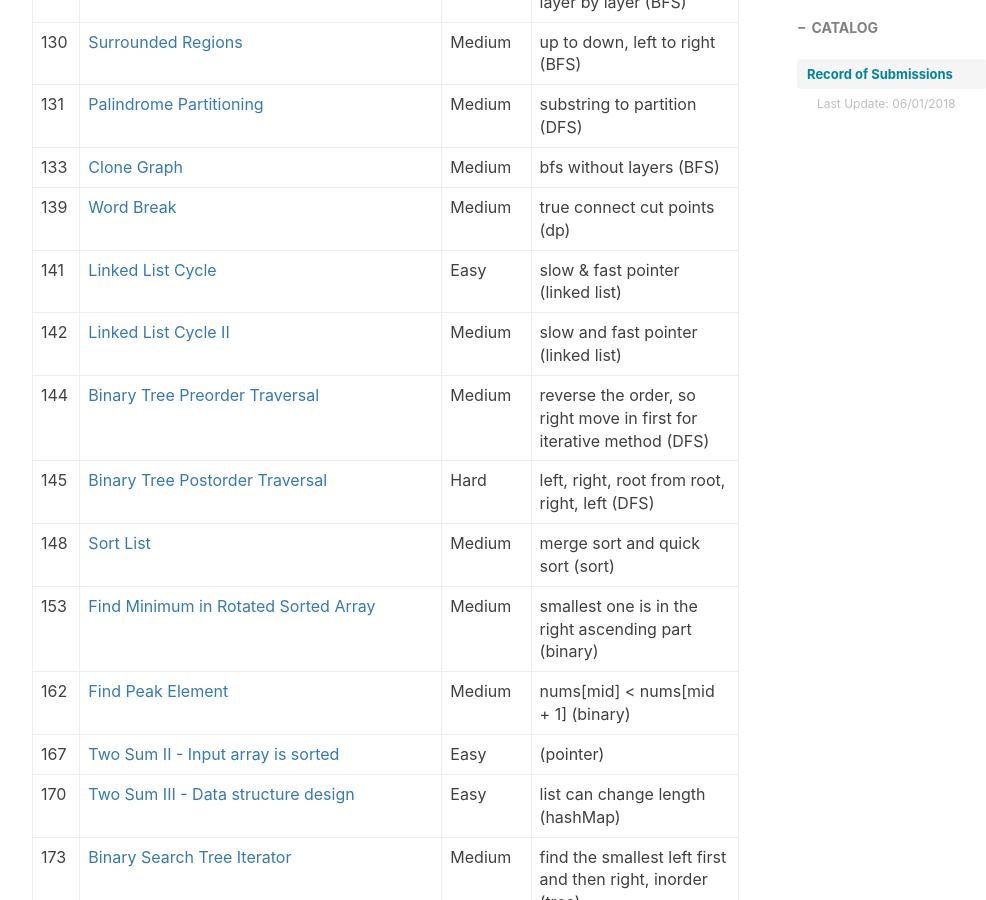
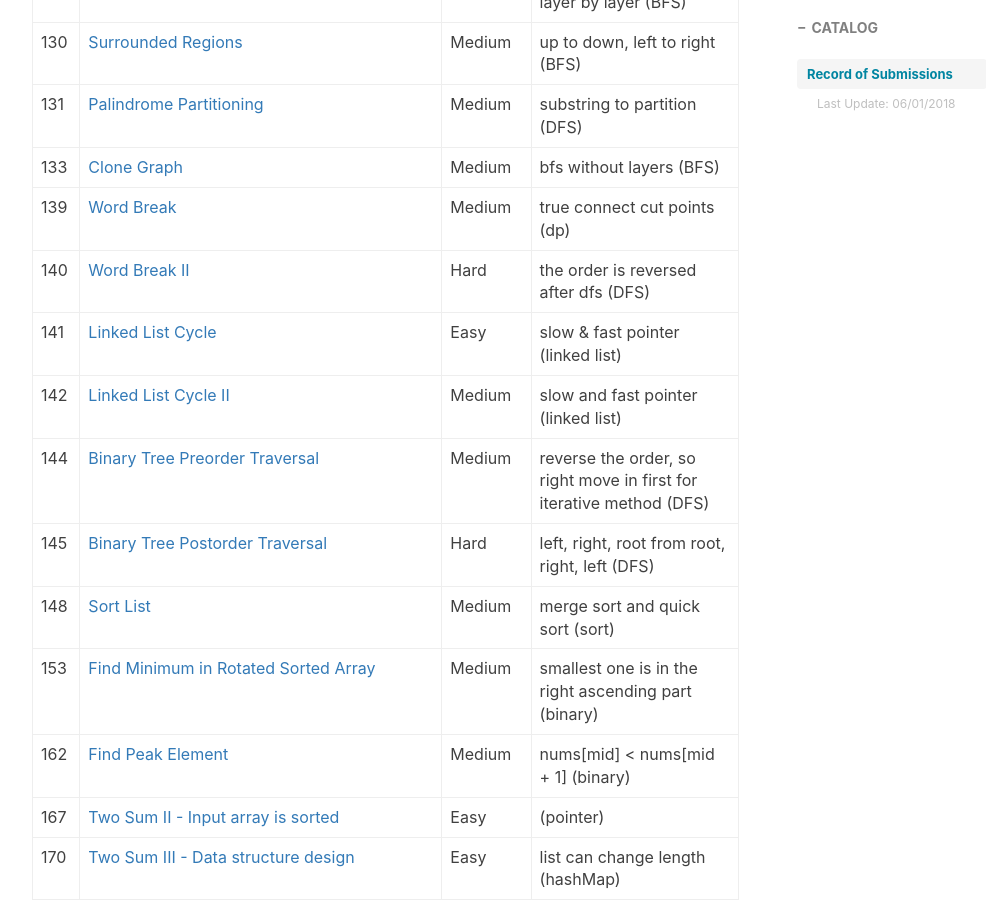
Before and after one commit to ly16/ly16.github.io, a Jekyll site: the page built from _posts/2018-05-18-leetcode-record-round1.md, in a window 1280 px wide and 900 px high, scrolled down 3260 px. Shown: the whole window, without its empty margins (233-1219 px from the left). Built offline with Jekyll 4.4.1, drawn with Linux system fonts in a browser that asks for light colours; nearby versions of some CDN libraries; comment, search, counter and statistics services are not loaded.

Commit message:
Update 2018-05-18-leetcode-record-round1.md

```diff
--- a/_posts/2018-05-18-leetcode-record-round1.md
+++ b/_posts/2018-05-18-leetcode-record-round1.md
@@ -61,6 +61,7 @@ tags:
 |131|[Palindrome Partitioning](https://github.com/ly16/LC-Practice/blob/master/Palindrome%20Partitioning.java)|Medium|substring to partition (DFS)|
 |133|[Clone Graph](https://github.com/ly16/LC-Practice/blob/master/Copy%20Graph.java)|Medium|bfs without layers (BFS)|
 |139|[Word Break](https://github.com/ly16/LC-Practice/blob/master/Word%20Break.java)|Medium|true connect cut points (dp)|
+|140|[Word Break II](https://github.com/ly16/LC-Practice/blob/master/Word%20Break%20II.java)|Hard|the order is reversed after dfs (DFS)|
 |141|[Linked List Cycle](https://github.com/ly16/LC-Practice/blob/master/Check%20If%20Linked%20List%20Has%20A%20Cycle.java)|Easy|slow & fast pointer (linked list)|
 |142|[Linked List Cycle II](https://github.com/ly16/LC-Practice/blob/master/Linked%20List%20Cycle%20II.java)|Medium|slow and fast pointer (linked list)|
 |144|[Binary Tree Preorder Traversal](https://github.com/ly16/LC-Practice/blob/master/Binary%20Tree%20Preorder%20Traversal.java)|Medium|reverse the order, so right move in first for iterative method (DFS)|
```
